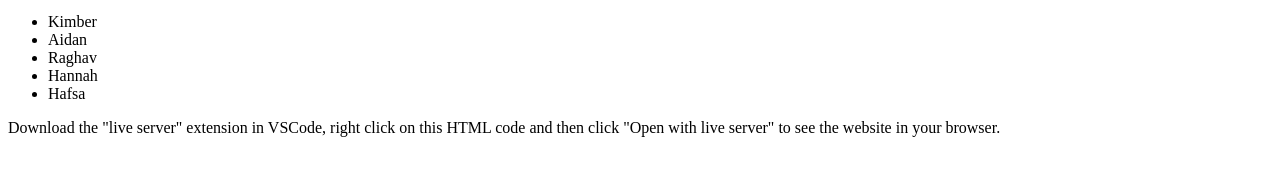
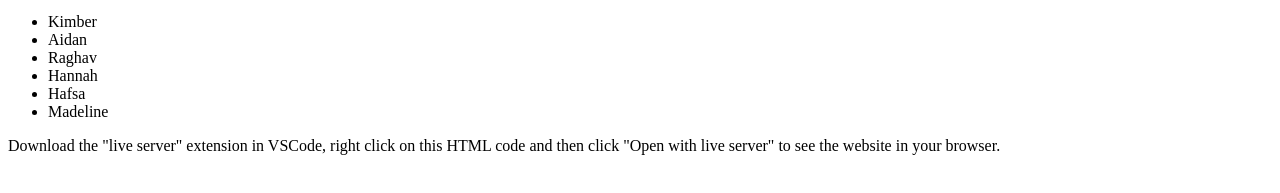
Before and after one commit to KiberVG/practicepushpull, a plain HTML site: page index.html in a window 1280 px wide. Shown: the part 119-312 px from the top of the page. Drawn offline with Linux system fonts and the light colour scheme.

Commit message:
added madeline

```diff
--- a/index.html
+++ b/index.html
@@ -19,6 +19,7 @@
         <li>Raghav</li>
         <li>Hannah</li>
         <li>Hafsa</li>
+        <li>Madeline</li>
     </ul>
     <p>Download the "live server" extension in VSCode, right click on this HTML code
         and then click "Open with live server" to see the website in your browser.
```
